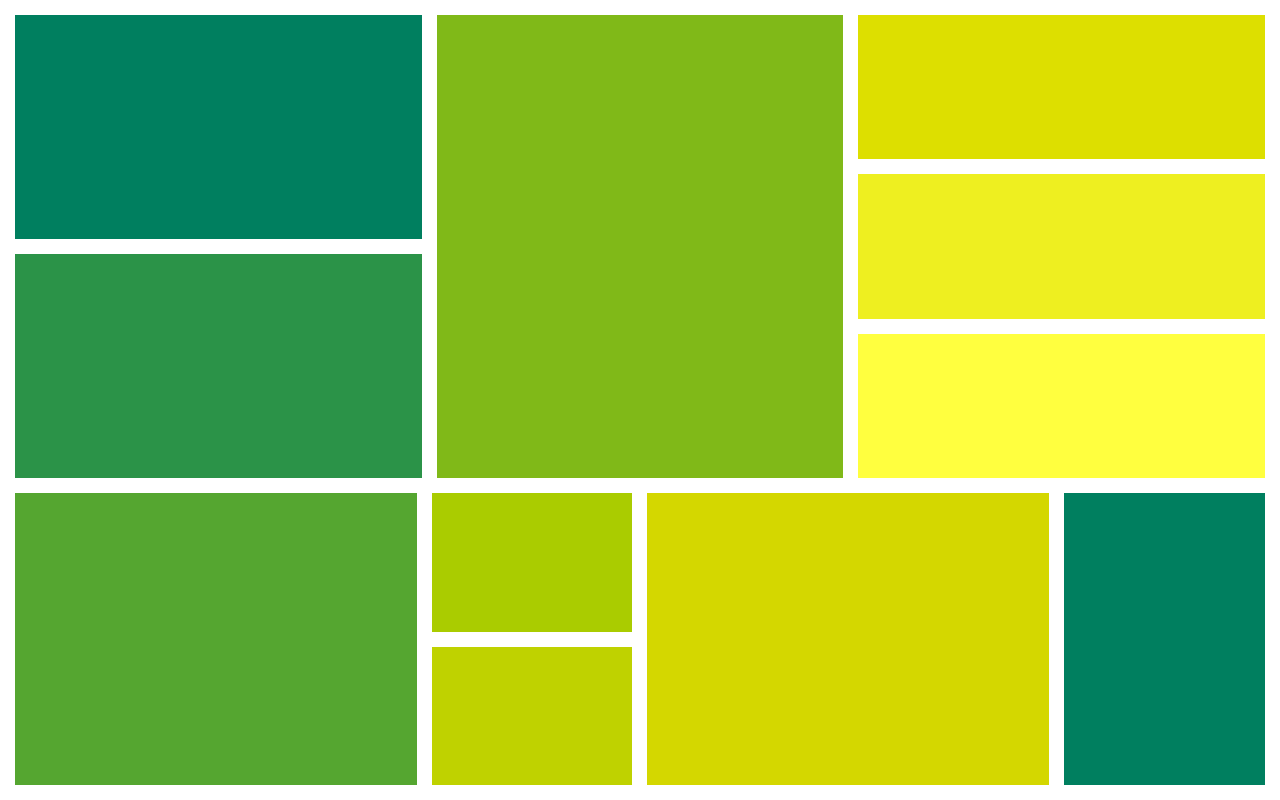
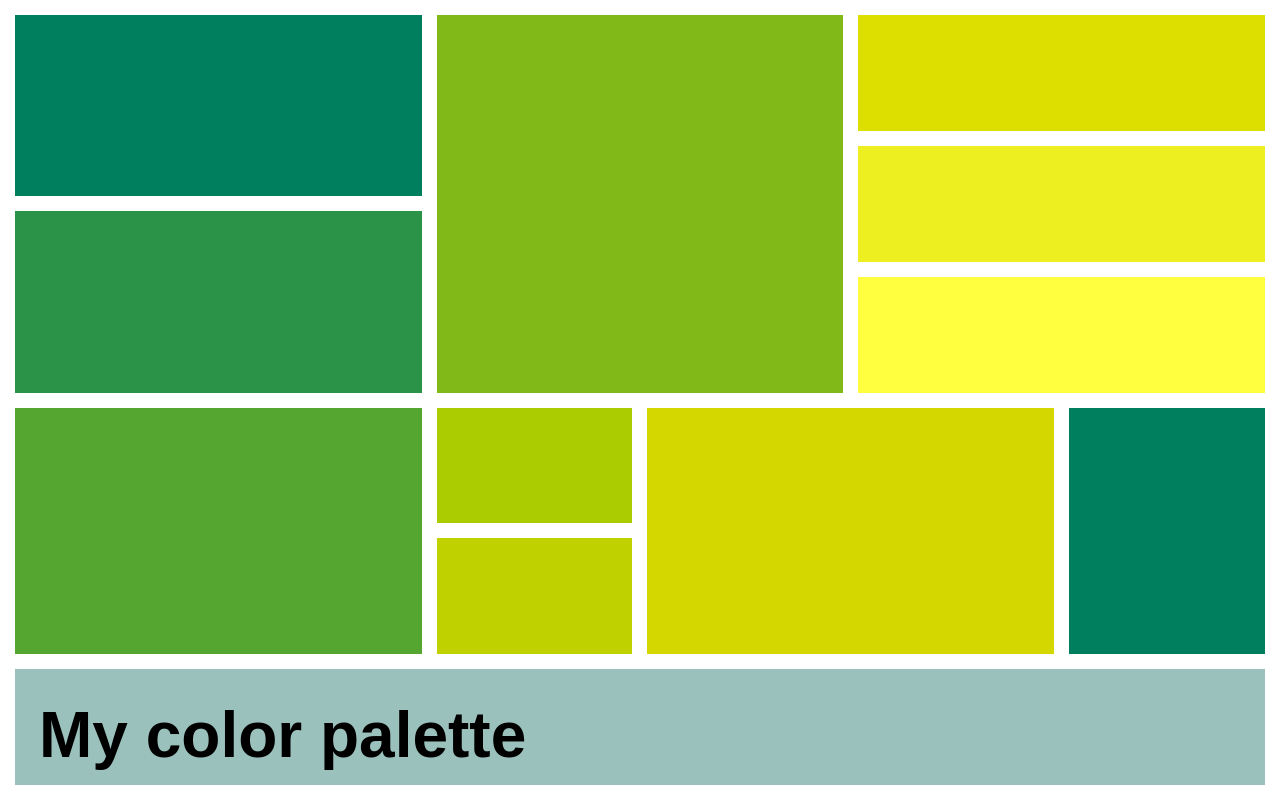
Before and after one commit to Maccolm/sundsgarden-grid-practice, a plain HTML site: page index.html in a window 1280 px wide. Drawn offline with Linux system fonts and the light colour scheme.

Commit message:
column - 12, rows - 12

```diff
--- a/#sourse/style.scss
+++ b/#sourse/style.scss
@@ -8,72 +8,76 @@
 	width: 100%;
 	display: grid;
 	gap: 15px;
-	grid-template-rows: repeat(2, 1fr) 1.3fr;
-	grid-template-columns: repeat(3, 1fr);
+	grid-template-rows: repeat(12, 1fr);
+	grid-template-columns: repeat(12, 1fr);
 }
 }
 .grid-box {
 	background-color: green;
 }
-.box-2{
-	grid-row: 1/3;
-	gap: 15px;
-	display: grid;
-	grid-template-rows: 1fr 1fr 1fr;
-}
-.box-3{
-	grid-column: 1/4;
-	display: grid;
-	grid-template-columns: 1fr 0.5fr 1fr 0.5fr;
-	grid-template-rows: 1fr 1fr;
-	gap: 15px;
-}
-
-//box-1==========================================================================
 .first {
+	grid-column: 1/5;
+	grid-row: 1/4;
 	background-color: #007F5F;
 }
 .second {
+	grid-column: 1/5;
+	grid-row: 4/7;
 	background-color: #2B9348;
-	grid-row: 2/3;
 }
 .third {
+	grid-column: 5/9;
+	grid-row: 1/7;
 	background-color: #80B918;
-	grid-row: 1/3;
 }
 
-
-//box-2==========================================================================
 .fourth {
 	background-color: #DDDF00;
+	grid-column: 9/13;
+	grid-row: 1/3;
 }
 .fifth {
 	background-color: #EEEF20;
-
+	grid-column: 9/13;
+	grid-row: 3/5;
 }
 .sixth {
 	background-color: #FFFF3F;
+	grid-column: 9/13;
+	grid-row: 5/7;
 }
-
-
-//box-2==========================================================================
 .seventh {
 	background-color: #55A630;
-	grid-row: 1/3;
+	grid-column: 1/5;
+	grid-row: 7/11;
 }
 .eighth {
 	background-color: #AACC00;
+	grid-column: 5/7;
+	grid-row: 7/9;
 }
 .ninth {
 	background-color: #BFD200;
+	grid-column: 5/7;
+	grid-row: 9/11;
 }
 .tenth {
-	grid-column: 3/4;
-	grid-row: 1/3;
 	background-color: #D4D700;
+	grid-column: 7/11;
+	grid-row: 7/11;
 }
 .eleventh {
-	grid-column: 4/ span 1;
-	grid-row: 1/ span 2;
+	grid-column: 11/13;
+	grid-row: 7/11;
 	background-color: #007F5F;
 }
+.twelve{
+	padding: 34px 24px;
+	color: #000;
+	background-color: #9BC1BC;
+	font-size: 64px;
+	font-weight: 700;
+	font-family: Arial, Helvetica, sans-serif;
+	grid-row: 11/13;
+	grid-column: 1/13;
+}
--- a/index.html
+++ b/index.html
@@ -12,18 +12,15 @@
 			<div class="grid-box first"></div>
 			<div class="grid-box second"></div>
 			<div class="grid-box third"></div>
-			<div class="box-2">
 			<div class="grid-box fourth"></div>
 			<div class="grid-box fifth"></div>
 			<div class="grid-box sixth"></div>
-			</div>
-			<div class="box-3">
 			<div class="grid-box seventh"></div>
 			<div class="grid-box eighth"></div>
 			<div class="grid-box ninth"></div>
 			<div class="grid-box tenth"></div>
 			<div class="grid-box eleventh"></div>
-			</div>
+			<div class="grid-box twelve">My color palette</div>
 		</div>
 	</div>
 </body>
```
Also changed, not shown: css/style.css. Lines whose indentation alone changed are shown as unchanged.
